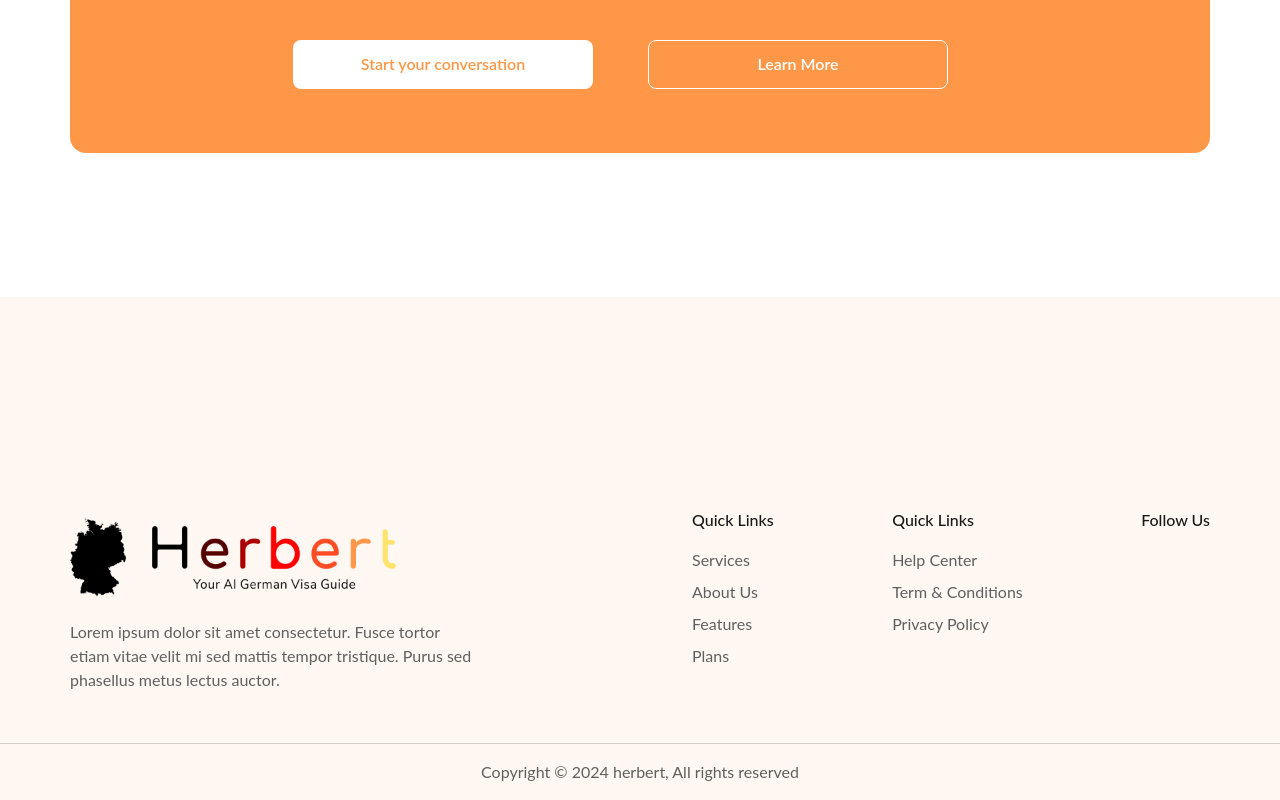
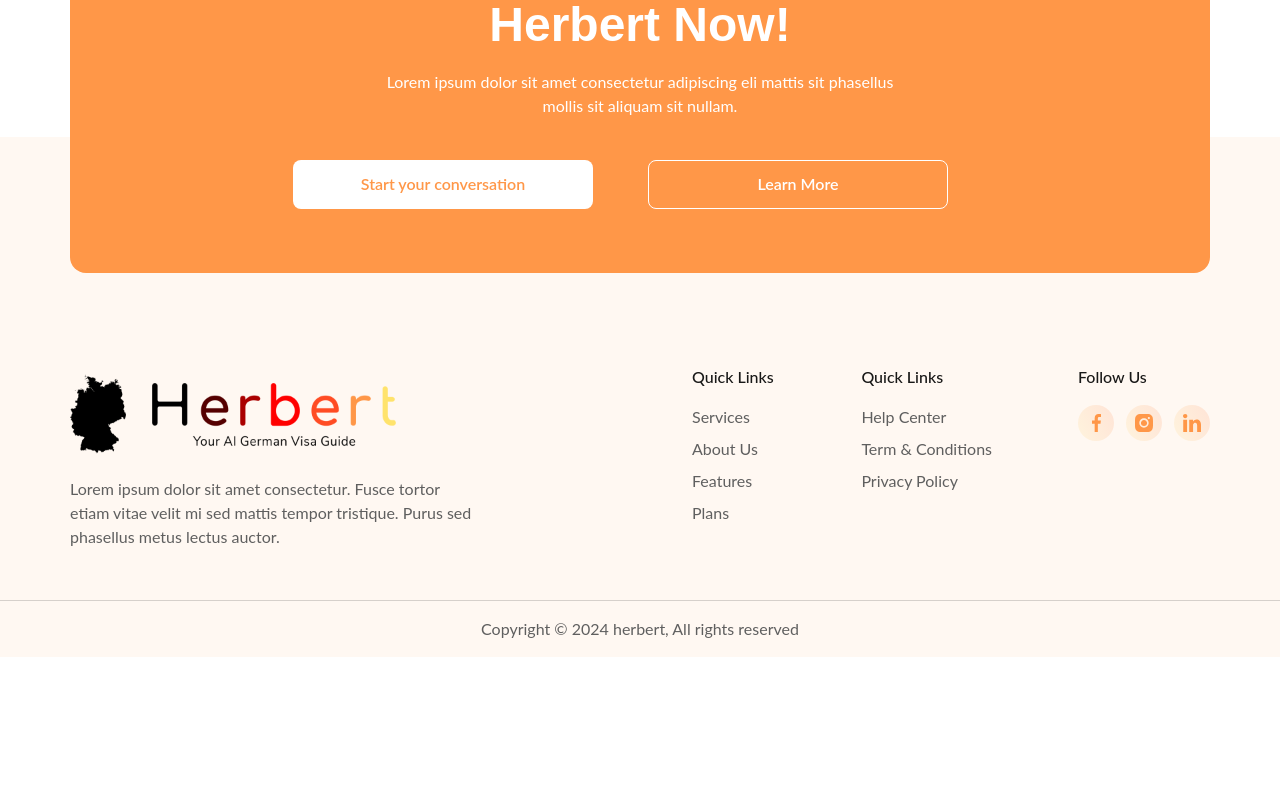
Before and after one commit to vikas-jakhar/herbert, a Next.js app: page / in a window 1280 px wide. Shown: the part 4494-5294 px from the top of the page. After the commit the page ends 5151 px from the top, so only its background shows below. Built offline with nearby package versions, Linux system fonts and the light colour scheme.

Commit message:
accordion update

```diff
--- a/src/app/components/common/Icons.jsx
+++ b/src/app/components/common/Icons.jsx
@@ -51,6 +51,21 @@ const Icons = (props) => {
                 </defs>
             </svg>
         ),
+        facebookIcon: (
+            <svg width="9" height="18" viewBox="0 0 9 18" fill="none" xmlns="http://www.w3.org/2000/svg">
+                <path d="M5.84188 18V9.78936H8.49534L8.89261 6.5895H5.8418V4.54653C5.8418 3.6201 6.08946 2.98879 7.36862 2.98879L9 2.98799V0.126072C8.71784 0.0871459 7.74937 0 6.6228 0C4.27062 0 2.66027 1.49118 2.66027 4.22972V6.5895H0V9.78936H2.66027V17.9999H5.84188V18Z" className={`fill-offOrange duration-300 ease-linear ${props.fill}`} />
+            </svg>
+        ),
+        instagramIcon: (
+            <svg width="18" height="18" viewBox="0 0 18 18" fill="none" xmlns="http://www.w3.org/2000/svg">
+                <path fill-rule="evenodd" clip-rule="evenodd" d="M0 9C0 5.40486 0 3.60729 0.856692 2.31255C1.23925 1.73439 1.73439 1.23925 2.31255 0.856692C3.60729 0 5.40486 0 9 0C12.5951 0 14.3927 0 15.6874 0.856692C16.2656 1.23925 16.7608 1.73439 17.1433 2.31255C18 3.60729 18 5.40486 18 9C18 12.5951 18 14.3927 17.1433 15.6874C16.7608 16.2656 16.2656 16.7608 15.6874 17.1433C14.3927 18 12.5951 18 9 18C5.40486 18 3.60729 18 2.31255 17.1433C1.73439 16.7608 1.23925 16.2656 0.856692 15.6874C0 14.3927 0 12.5951 0 9ZM13.6594 8.99974C13.6594 11.5731 11.5733 13.6591 8.99996 13.6591C6.42663 13.6591 4.34055 11.5731 4.34055 8.99974C4.34055 6.42642 6.42663 4.34033 8.99996 4.34033C11.5733 4.34033 13.6594 6.42642 13.6594 8.99974ZM8.99996 12.0827C10.7027 12.0827 12.083 10.7024 12.083 8.99974C12.083 7.29704 10.7027 5.91674 8.99996 5.91674C7.29726 5.91674 5.91695 7.29704 5.91695 8.99974C5.91695 10.7024 7.29726 12.0827 8.99996 12.0827ZM13.8431 5.20155C14.4478 5.20155 14.9379 4.71138 14.9379 4.10673C14.9379 3.50207 14.4478 3.0119 13.8431 3.0119C13.2384 3.0119 12.7483 3.50207 12.7483 4.10673C12.7483 4.71138 13.2384 5.20155 13.8431 5.20155Z" className={`fill-offOrange duration-300 ease-linear ${props.fill}`} />
+            </svg>
+        ),
+        linkedinIcon: (
+            <svg width="18" height="18" viewBox="0 0 18 18" fill="none" xmlns="http://www.w3.org/2000/svg">
+                <path d="M0 2.09091C0 1.48484 0.202709 0.984836 0.608108 0.590909C1.01351 0.196964 1.54055 0 2.18919 0C2.82626 0 3.34169 0.193927 3.73552 0.581818C4.14092 0.981818 4.34363 1.50302 4.34363 2.14545C4.34363 2.72727 4.14672 3.21211 3.7529 3.6C3.3475 4 2.81467 4.2 2.15444 4.2H2.13707C1.49999 4.2 0.984562 4 0.590734 3.6C0.196905 3.2 0 2.69696 0 2.09091ZM0.225869 18V5.85455H4.08301V18H0.225869ZM6.22008 18H10.0772V11.2182C10.0772 10.7939 10.1236 10.4667 10.2162 10.2364C10.3784 9.82424 10.6245 9.47575 10.9546 9.19091C11.2847 8.90605 11.6988 8.76364 12.1969 8.76364C13.4942 8.76364 14.1429 9.67878 14.1429 11.5091V18H18V11.0364C18 9.24242 17.5946 7.88182 16.7838 6.95455C15.973 6.02727 14.9015 5.56364 13.5695 5.56364C12.0753 5.56364 10.9112 6.23636 10.0772 7.58182V7.61818H10.0598L10.0772 7.58182V5.85455H6.22008C6.24324 6.24242 6.25483 7.44847 6.25483 9.47273C6.25483 11.497 6.24324 14.3394 6.22008 18Z" className={`fill-offOrange duration-300 ease-linear ${props.fill}`} />
+            </svg>
+        ),
     }
     return (
         <span className={`flex ${props.className}`}>
--- a/src/app/components/custom-ui/PrimaryHeading.jsx
+++ b/src/app/components/custom-ui/PrimaryHeading.jsx
@@ -1,5 +1,4 @@
 const PrimaryHeading = ({ children, redText, blackText, reduceBelow, maxFontSize, minFontSize, className = '', ...props }) => {
-
     const minText = minFontSize ? minFontSize : 24
     const maxText = maxFontSize ? maxFontSize : 48
     const reduceBefore = reduceBelow ? reduceBelow : 1024
--- a/src/app/components/custom-ui/PrimaryParagraph.jsx
+++ b/src/app/components/custom-ui/PrimaryParagraph.jsx
@@ -1,5 +1,4 @@
 const PrimaryParagraph = ({ children, reduceBelow, maxFontSize, minFontSize, className = '', ...props }) => {
-
     const minText = minFontSize ? minFontSize : 14
     const maxText = maxFontSize ? maxFontSize : 16
     const reduceBefore = reduceBelow ? reduceBelow : 768
--- a/src/app/components/home/Faq.jsx
+++ b/src/app/components/home/Faq.jsx
@@ -1,22 +1,30 @@
 "use client"
-import React, { useState } from 'react'
-import PrimaryHeading from '../custom-ui/PrimaryHeading'
+import React, { useState, useRef } from 'react';
+import PrimaryHeading from '../custom-ui/PrimaryHeading';
 import PrimaryParagraph from '../custom-ui/PrimaryParagraph';
 import { ACCORDION_DATA } from '@/app/utils/helper';
 import PrimaryButton from '../custom-ui/PrimaryButton';
 
 const Faq = () => {
     const [openIndex, setOpenIndex] = useState(null);
+    const contentRefs = useRef([]);
 
     const handleToggle = (index) => {
         setOpenIndex(openIndex === index ? null : index);
+    };
+
+    const getHeight = (index) => {
+        if (contentRefs.current[index]) {
+            return contentRefs.current[index].scrollHeight + 'px';
+        }
+        return '0px';
     };
 
     return (
         <div className='pb-2 pt-20 lg:pb-36'>
             <div className="container mt-10 relative z-[5]">
                 <PrimaryHeading className='text-center px-4' children="Frequently Asked " redText="Questions" />
-                <PrimaryParagraph className='text-center mt-[14px] md:mt-4 max-w-[622px] mx-auto' children="Help users find quick answers to common queries about Herbert, our AI-powered assistant for German visa and immigration processes. " />
+                <PrimaryParagraph className='text-center mt-[14px] md:mt-4 max-w-[622px] mx-auto' children="Help users find quick answers to common queries about Herbert, our AI-powered assistant for German visa and immigration processes." />
                 <div className="md:pt-10 pt-2 flex flex-col lg:flex-row lg:gap-6 w-full">
                     {ACCORDION_DATA.map((item, outerIndex) => (
                         <div key={item.id} className='lg:max-w-[558px] w-full'>
@@ -38,7 +46,10 @@ const Faq = () => {
                                                     <span className={`flex w-[3px] h-full bg-offGray absolute left-1/2 top-0 -translate-x-1/2 duration-300 ease-linear ${openIndex === computedIndex ? 'rotate-90 opacity-0' : ''}`}></span>
                                                 </div>
                                             </div>
-                                            <div className={`accordion-content max-h-0 overflow-hidden duration-300 ease-linear ${openIndex === computedIndex ? 'max-h-96' : 'max-h-0'}`}>
+                                            <div
+                                                ref={el => contentRefs.current[computedIndex] = el}
+                                                className={`accordion-content overflow-hidden duration-300 ease-linear`}
+                                                style={{ maxHeight: openIndex === computedIndex ? getHeight(computedIndex) : '0px' }}>
                                                 <div className="flex items-start px-6 pb-[18px] w-full">
                                                     <PrimaryParagraph children={i.content} />
                                                 </div>
@@ -51,7 +62,7 @@ const Faq = () => {
                     ))}
                 </div>
                 <PrimaryButton text="View All" className="bg-offOrange text-white mt-8 md:mt-12 mx-auto" />
-                <div className="rounded-2xl bg-offOrange md:py-16 p-5">
+                <div className="rounded-2xl bg-offOrange md:py-16 p-5 relative -bottom-16 -mb-36 lg:-bottom-[120px] lg:-mb-[160px] sm:-mb-24">
                     <div className="max-w-[694px] w-full mx-auto">
                         <PrimaryHeading className='text-white text-center' children="Need Help in Your Visa? Ask Herbert Now!" />
                         <PrimaryParagraph className='text-white max-w-[528px] mx-auto text-center mt-3 md:mt-4' children="Lorem ipsum dolor sit amet consectetur adipiscing eli mattis sit phasellus mollis sit aliquam sit nullam." />
--- a/src/app/components/home/Footer.jsx
+++ b/src/app/components/home/Footer.jsx
@@ -1,24 +1,26 @@
 import Image from 'next/image'
 import React from 'react'
 import PrimaryParagraph from '../custom-ui/PrimaryParagraph'
-import { FOOTER_DATA } from '@/app/utils/helper';
+import { FOOTER_DATA, SOCIAL_ICONS } from '@/app/utils/helper';
+import Icons from '../common/Icons';
 
 const Footer = () => {
     const currentYear = new Date().getFullYear();
     return (
         <div className='py-4 min-h-[503px] bg-offWhite flex-col flex justify-end'>
-            <div className="container pb-12">
-                <div className="flex flex-row justify-between mb-[3px]">
+            <div className="container pb-10 sm:pb-12 relative z-[5] pt-24 sm:pt-10 lg:pt-20 mt-[132px]">
+                <div className="flex flex-col gap-8 lg:flex-row lg:gap-20 xl:gap-0 justify-between mb-[3px]">
                     <div className="max-w-[412px] w-full">
                         <a href="" className='w-fit'>
-                            <Image src="/assets/images/webp/footer-herbert-logo.png" className='max-w-[326px] w-full' alt='herbert-logo' width={100} height={100} />
+                            <Image src="/assets/images/webp/footer-herbert-logo.png" className='sm:max-w-[326px] max-w-[210px] w-full' alt='herbert-logo' width={100} height={100} />
                         </a>
                         <PrimaryParagraph className='mt-[14px]' children="Lorem ipsum dolor sit amet consectetur. Fusce tortor etiam vitae velit mi sed mattis tempor tristique. Purus sed phasellus metus lectus auctor." />
                     </div>
-                    <div className="max-w-[518px] w-full flex justify-between">
+                    <div className="sm:max-w-[518px] max-w-[291px] w-full flex flex-col sm:flex-row justify-between">
+                        <div className="flex flex-row justify-between max-w-[300px] w-full">
                             {FOOTER_DATA.map((i, index) => (
                                 <div key={index} className="w-fit">
-                                <p className='font-medium text-base text-offBlack opacity-90'>{i.heading}</p>
+                                    <p className='font-medium text-sm sm:text-base text-offBlack opacity-90'>{i.heading}</p>
                                     <div className="flex flex-col pt-2">
                                         {i.items.map((e, idx) => (
                                             <a key={idx} href={e.link} className='w-fit mt-2 capitalize font-normal text-base text-offGray duration-300 ease-linear hover:scale-105 hover:text-offOrange'>{e.subHeading}</a>
@@ -26,10 +28,16 @@ const Footer = () => {
                                     </div>
                                 </div>
                             ))}
-                        <div className="w-fit">
-                            <p className='font-medium text-base text-offBlack opacity-90'>Follow Us</p>
-                            <div className="flex items-center gap-12">
-                                <a href=""></a>
+                        </div>
+                        <div className="sm:w-fit w-full mt-8 sm:mt-0">
+                            <p className='font-medium text-sm sm:text-base text-offBlack opacity-90'>Follow Us</p>
+                            <div className="flex items-center gap-3 mt-4">
+                                {SOCIAL_ICONS.map((e, idx) => (
+                                    <a key={idx} href={e.link} className='rounded-full w-9 h-9 grid place-items-center bg-lightOrange-gradient duration-300 relative ease-linear group overflow-hidden hover:shadow-4xl'>
+                                        <Icons IconName={e.icon} className="z-[2] relative" fill="group-hover:fill-white group-hover:drop-shadow-blue-sm" />
+                                        <span className='flex h-0 w-0 bg-offOrange duration-300 ease-linear top-1/2 left-1/2 -translate-x-1/2 -translate-y-1/2 absolute group-hover:rotate-180 group-hover:w-16 group-hover:h-16'></span>
+                                    </a>
+                                ))}
                             </div>
                         </div>
                     </div>
--- a/src/app/utils/helper.js
+++ b/src/app/utils/helper.js
@@ -59,15 +59,22 @@ export const ACCORDION_DATA = [
 export const FOOTER_DATA = [
     {
         heading: "Quick Links", items: [
-            { subHeading:"Services", link:""},
-            { subHeading:"About Us", link:""},
-            { subHeading:"Features", link:""},
-            { subHeading:"Plans", link:""},
-    ]},
+            { subHeading: "Services", link: "" },
+            { subHeading: "About Us", link: "" },
+            { subHeading: "Features", link: "" },
+            { subHeading: "Plans", link: "" },
+        ]
+    },
     {
         heading: "Quick Links", items: [
-            { subHeading:"Help Center", link:""},
-            { subHeading:"Term & Conditions", link:""},
-            { subHeading:"Privacy Policy", link:""},
-    ]},
+            { subHeading: "Help Center", link: "" },
+            { subHeading: "Term & Conditions", link: "" },
+            { subHeading: "Privacy Policy", link: "" },
+        ]
+    },
 ]
+export const SOCIAL_ICONS = [
+    { icon: "facebookIcon", link: "" },
+    { icon: "instagramIcon", link: "" },
+    { icon: "linkedinIcon", link: "" },
+]
--- a/tailwind.config.js
+++ b/tailwind.config.js
@@ -46,6 +46,7 @@ module.exports = {
       boxShadow: {
         'black-border': "0px 0px 0px 2px white, 2px 2px 0px 2px black",
         '3xl': "0px 0px 16px 6px #8080801F",
+        '4xl': "0px 0px 1px 1px #5F5F5F",
       },
     },
   },
```
Also changed, not shown: src/app/components/common/NavBar.jsx (+11 -0 lines). Lines whose indentation alone changed are shown as unchanged.
